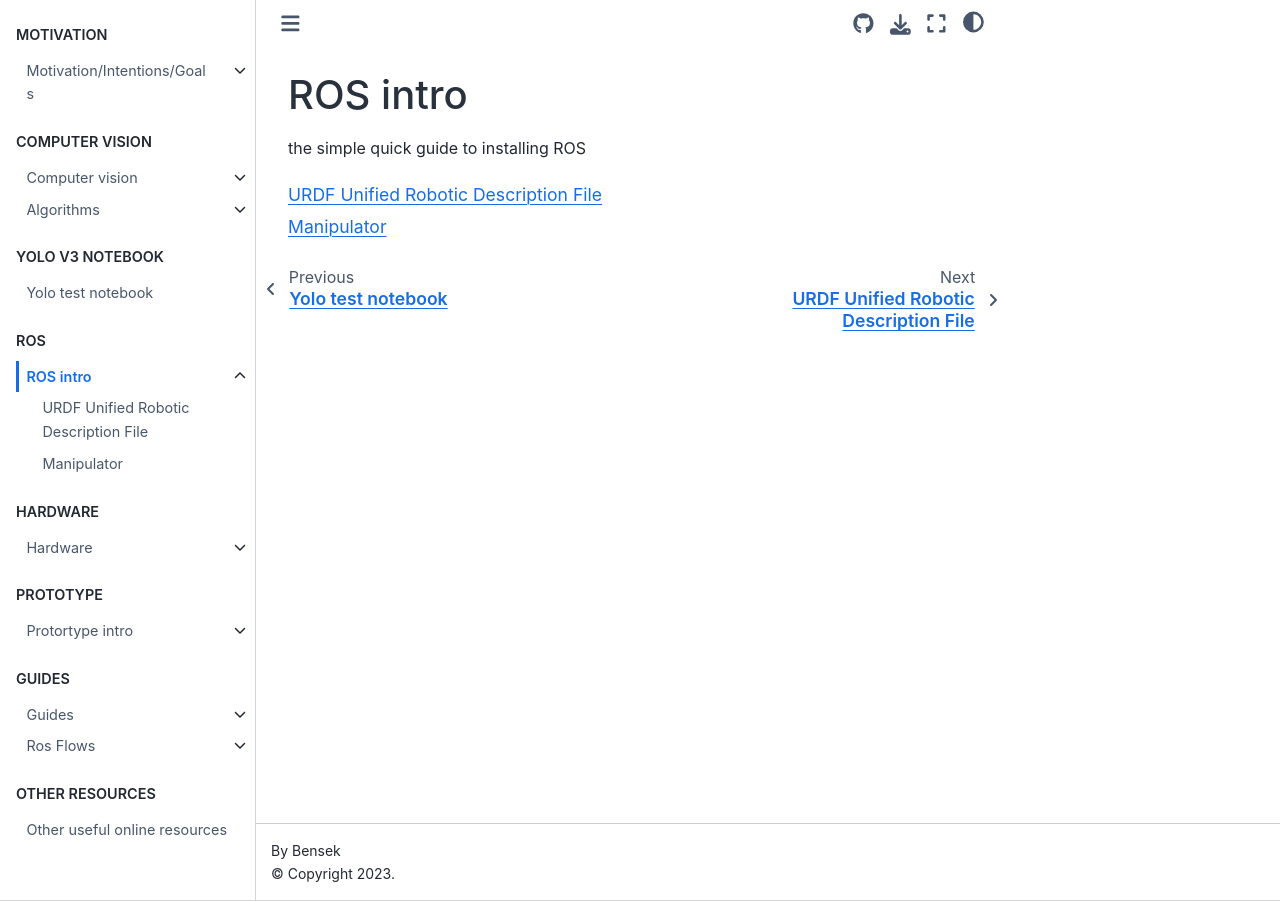
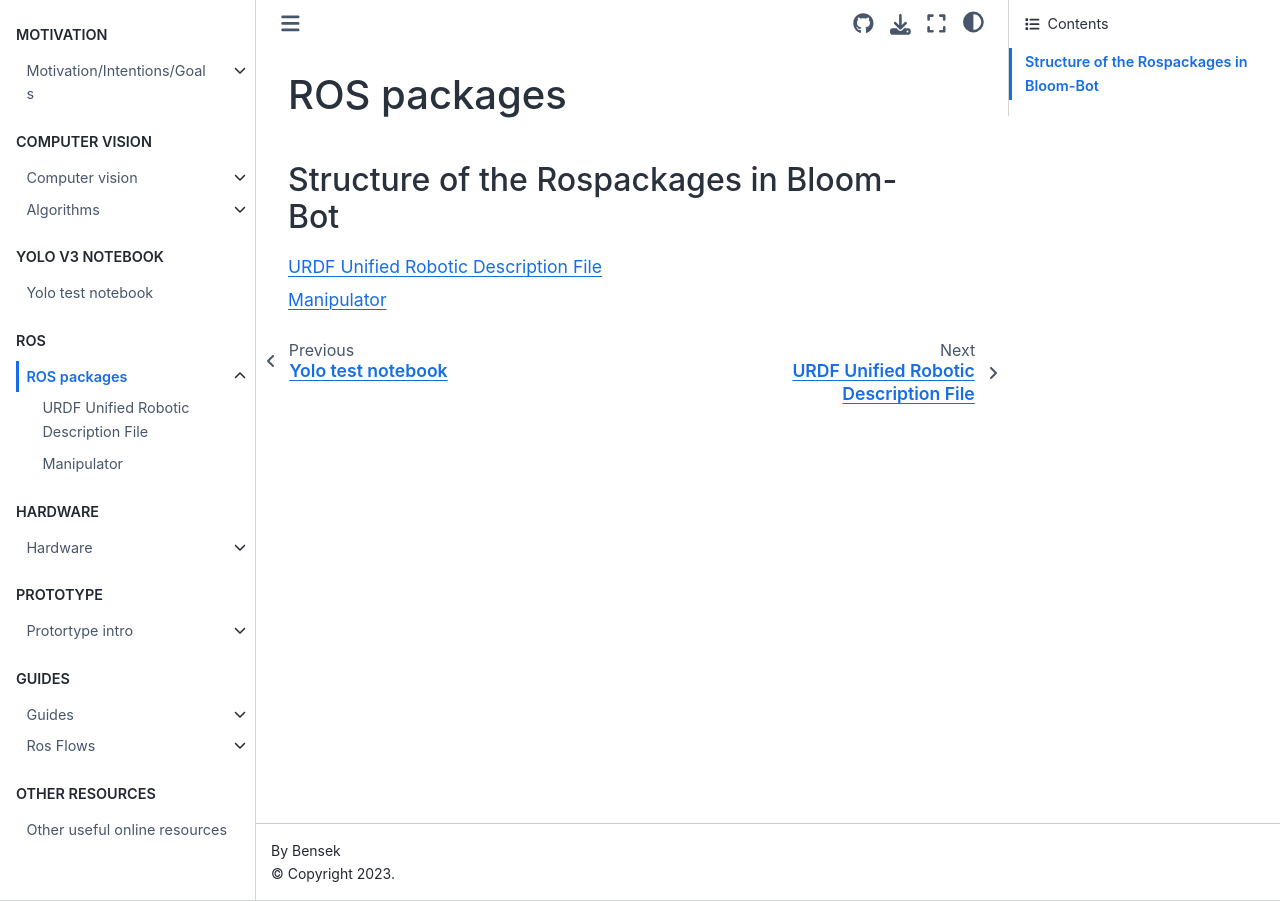
Before and after one commit to flippybit/bery-bot, a Jupyter Book: the page built from docs/ros/ros-intro.md, in a window 1280 px wide. Built offline with Jupyter Book 1.0.4 settings and Sphinx 7.4.7 and the Sphinx Book theme 1.1.4, drawn with Linux system fonts in a browser that asks for light colours; pages that are not in the unit, such as notebooks, are missing from menus.

Commit message:
more scaffolding changes:

````diff
--- a/docs/ros/ros-intro.md
+++ b/docs/ros/ros-intro.md
@@ -1,5 +1,6 @@
-# ROS intro
-the simple quick guide to installing ROS
+# ROS packages
+
+## Structure of the Rospackages in Bloom-Bot
 
 ```{tableofcontents}
 ```
````
Also changed, not shown: docs/guides/canbus-overview.md (+2 -2 lines), docs/vision/point-clouds.md (added).
